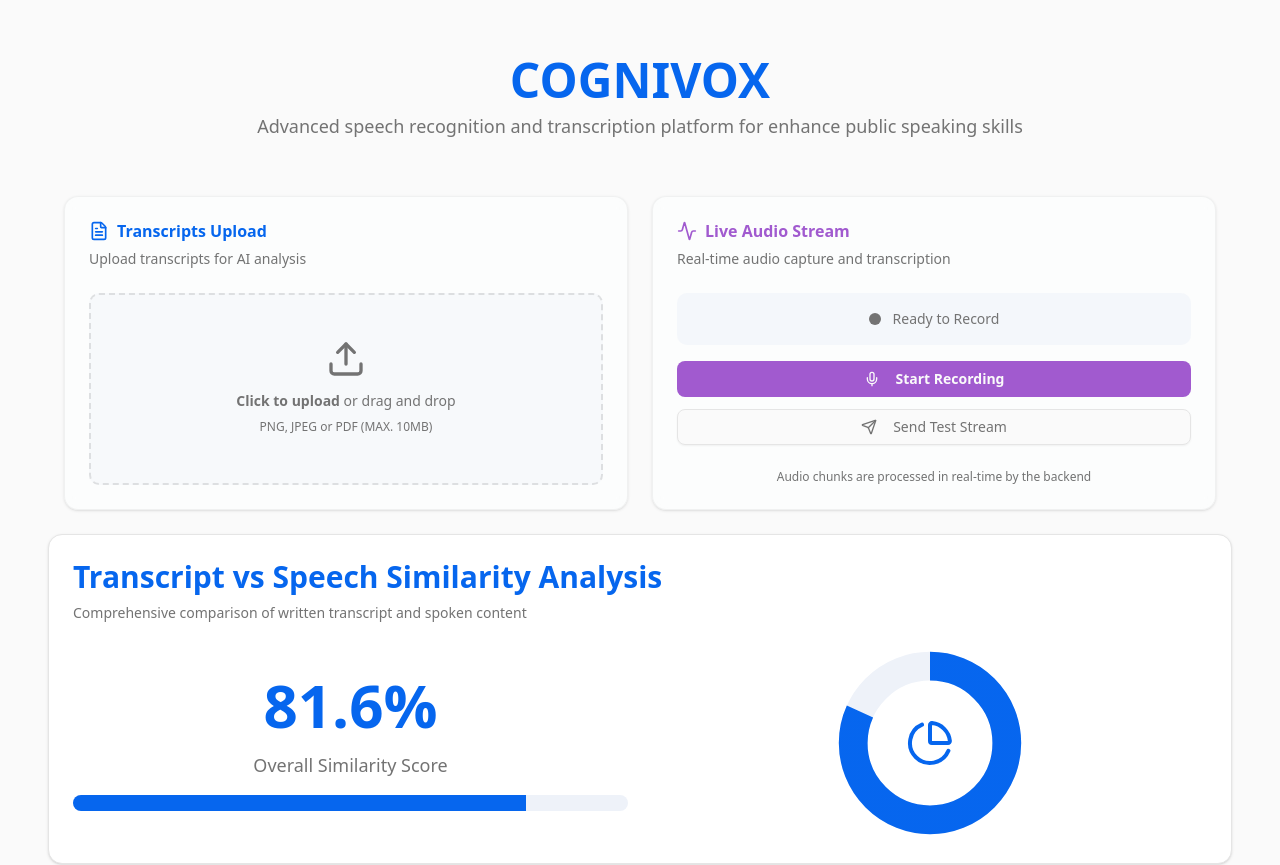
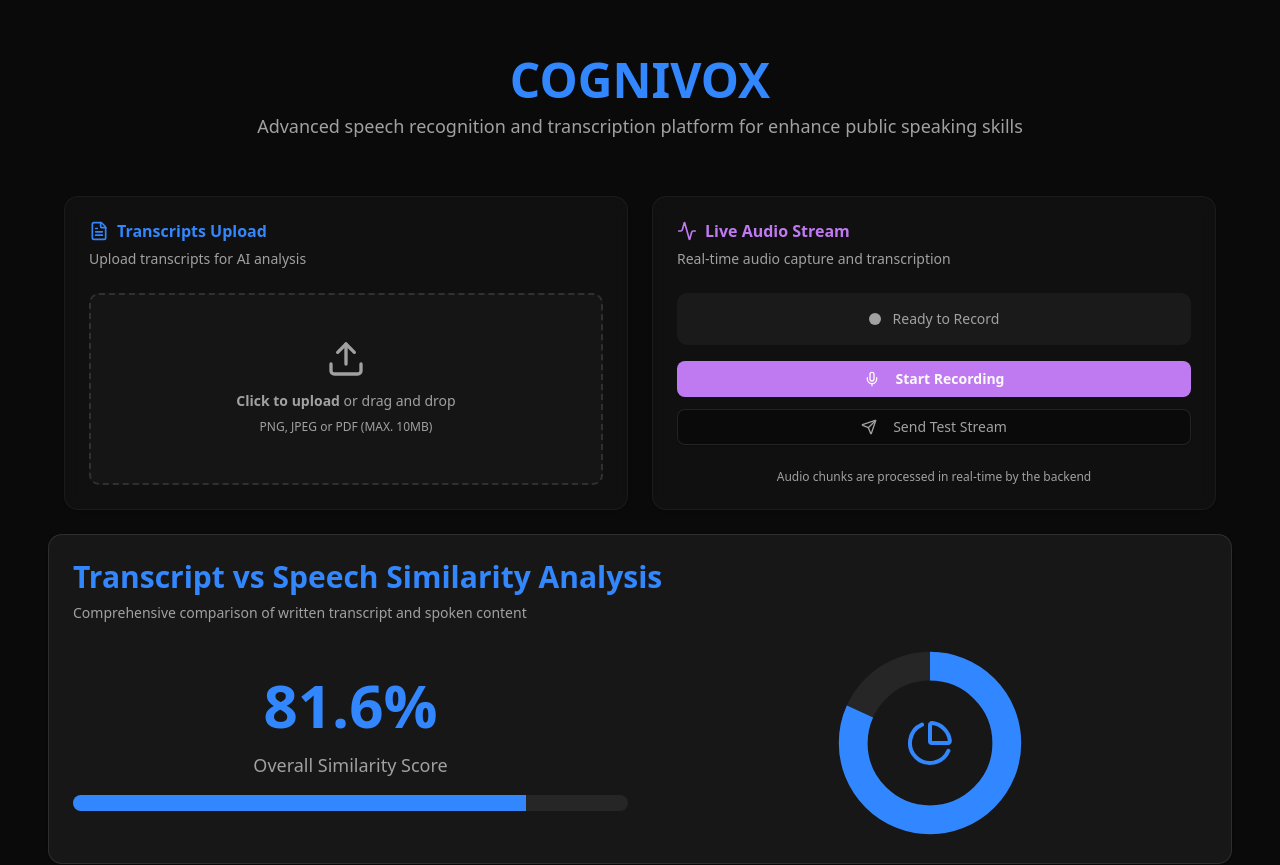
Before and after one commit to CogniVox-Research/cogniVox, a React app in the folder frontend/: page / in a window 1280 px wide. Shown: the top 865 px of the page. Built offline with nearby package versions, Linux system fonts and the light colour scheme; the HTML template or start-up script is replaced by a standard one.

Commit message:
dark theme added

```diff
--- a/frontend/src/index.css
+++ b/frontend/src/index.css
@@ -94,74 +94,76 @@
 
 /* We will make the default dark for this specific "Nebula" look request if it's a dark-first app,
    but let's stick to modifying .dark and arguably making :root dark if the user wants a dark app.
+/* We will make the default dark for this specific "Nebula" look request if it's a dark-first app,
+   but let's stick to modifying .dark and arguably making :root dark if the user wants a dark app.
    The user asked for a "Nebula" theme which implies dark space vibes.
    Let's swap the default :root to be the Dark Nebula theme for immediate impact.
 */
 
 :root {
   --radius: 0.625rem;
-  /* Light Theme */
-  --background: oklch(0.985 0 0);
-  /* White */
-  --foreground: oklch(0.145 0 0);
-  /* Dark text */
-  --card: oklch(1 0 0);
-  --card-foreground: oklch(0.145 0 0);
-  --popover: oklch(1 0 0);
-  --popover-foreground: oklch(0.145 0 0);
+  /* Dark Theme */
+  --background: oklch(0.145 0 0);
+  /* Dark background */
+  --foreground: oklch(0.985 0 0);
+  /* Light text */
+  --card: oklch(0.205 0 0);
+  --card-foreground: oklch(0.985 0 0);
+  --popover: oklch(0.205 0 0);
+  --popover-foreground: oklch(0.985 0 0);
 
   /* Vibrant Blue Primary */
-  --primary: oklch(0.55 0.22 260);
+  --primary: oklch(0.65 0.22 260);
   --primary-foreground: oklch(0.985 0 0);
 
-  /* Soft Slate Secondary */
-  --secondary: oklch(0.96 0.01 260);
-  --secondary-foreground: oklch(0.205 0 0);
+  /* Dark Secondary */
+  --secondary: oklch(0.269 0 0);
+  --secondary-foreground: oklch(0.985 0 0);
 
-  --muted: oklch(0.96 0.01 260);
-  --muted-foreground: oklch(0.556 0 0);
+  --muted: oklch(0.269 0 0);
+  --muted-foreground: oklch(0.708 0 0);
 
-  --accent: oklch(0.96 0.01 260);
-  --accent-foreground: oklch(0.205 0 0);
+  --accent: oklch(0.269 0 0);
+  --accent-foreground: oklch(0.985 0 0);
 
-  --destructive: oklch(0.577 0.245 27.325);
+  --destructive: oklch(0.704 0.191 22.216);
   --destructive-foreground: oklch(0.985 0 0);
-  --border: oklch(0.922 0 0);
-  --input: oklch(0.922 0 0);
-  --ring: oklch(0.55 0.22 260);
+  --border: oklch(1 0 0 / 10%);
+  --input: oklch(1 0 0 / 15%);
+  --ring: oklch(0.65 0.22 260);
 
-  /* Chart Colors (Redesigned for Light Mode) */
-  --chart-1: oklch(0.55 0.22 260);
+  /* Chart Colors (for Dark Mode) */
+  --chart-1: oklch(0.65 0.22 260);
   /* Blue */
-  --chart-2: oklch(0.6 0.18 310);
+  --chart-2: oklch(0.7 0.18 310);
   /* Pink/Magenta */
-  --chart-3: oklch(0.6 0.15 160);
+  --chart-3: oklch(0.7 0.15 160);
   /* Green */
-  --chart-4: oklch(0.65 0.18 45);
+  --chart-4: oklch(0.75 0.18 45);
   /* Orange */
-  --chart-5: oklch(0.6 0.18 270);
+  --chart-5: oklch(0.7 0.18 270);
   /* Purple */
 
-  --sidebar: oklch(0.985 0 0);
-  --sidebar-foreground: oklch(0.145 0 0);
-  --sidebar-primary: oklch(0.55 0.22 260);
+  --sidebar: oklch(0.205 0 0);
+  --sidebar-foreground: oklch(0.985 0 0);
+  --sidebar-primary: oklch(0.65 0.22 260);
   --sidebar-primary-foreground: oklch(0.985 0 0);
-  --sidebar-accent: oklch(0.96 0.01 260);
-  --sidebar-accent-foreground: oklch(0.205 0 0);
-  --sidebar-border: oklch(0.922 0 0);
-  --sidebar-ring: oklch(0.55 0.22 260);
+  --sidebar-accent: oklch(0.269 0 0);
+  --sidebar-accent-foreground: oklch(0.985 0 0);
+  --sidebar-border: oklch(1 0 0 / 10%);
+  --sidebar-ring: oklch(0.65 0.22 260);
 }
 
 .dark {
-  /* Standard Dark Theme */
+  /* Same as root for dark theme */
   --background: oklch(0.145 0 0);
   --foreground: oklch(0.985 0 0);
   --card: oklch(0.205 0 0);
   --card-foreground: oklch(0.985 0 0);
   --popover: oklch(0.205 0 0);
   --popover-foreground: oklch(0.985 0 0);
-  --primary: oklch(0.922 0 0);
-  --primary-foreground: oklch(0.205 0 0);
+  --primary: oklch(0.65 0.22 260);
+  --primary-foreground: oklch(0.985 0 0);
   --secondary: oklch(0.269 0 0);
   --secondary-foreground: oklch(0.985 0 0);
   --muted: oklch(0.269 0 0);
@@ -172,20 +174,20 @@
   --destructive-foreground: oklch(0.985 0 0);
   --border: oklch(1 0 0 / 10%);
   --input: oklch(1 0 0 / 15%);
-  --ring: oklch(0.556 0 0);
-  --chart-1: oklch(0.488 0.243 264.376);
-  --chart-2: oklch(0.696 0.17 162.48);
-  --chart-3: oklch(0.769 0.188 70.08);
-  --chart-4: oklch(0.627 0.265 303.9);
-  --chart-5: oklch(0.645 0.246 16.439);
+  --ring: oklch(0.65 0.22 260);
+  --chart-1: oklch(0.65 0.22 260);
+  --chart-2: oklch(0.7 0.18 310);
+  --chart-3: oklch(0.7 0.15 160);
+  --chart-4: oklch(0.75 0.18 45);
+  --chart-5: oklch(0.7 0.18 270);
   --sidebar: oklch(0.205 0 0);
   --sidebar-foreground: oklch(0.985 0 0);
-  --sidebar-primary: oklch(0.488 0.243 264.376);
+  --sidebar-primary: oklch(0.65 0.22 260);
   --sidebar-primary-foreground: oklch(0.985 0 0);
   --sidebar-accent: oklch(0.269 0 0);
   --sidebar-accent-foreground: oklch(0.985 0 0);
   --sidebar-border: oklch(1 0 0 / 10%);
-  --sidebar-ring: oklch(0.556 0 0);
+  --sidebar-ring: oklch(0.65 0.22 260);
 }
 
 @layer base {
```
